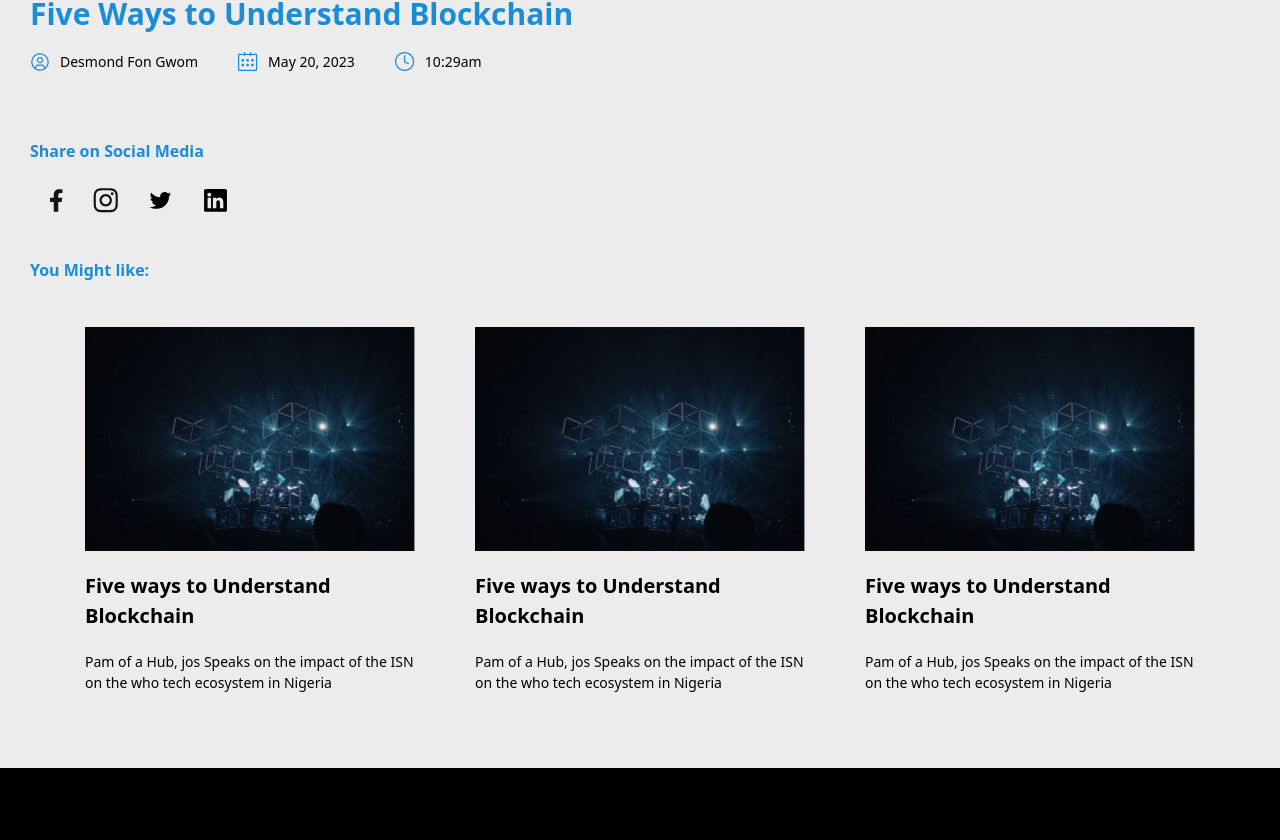
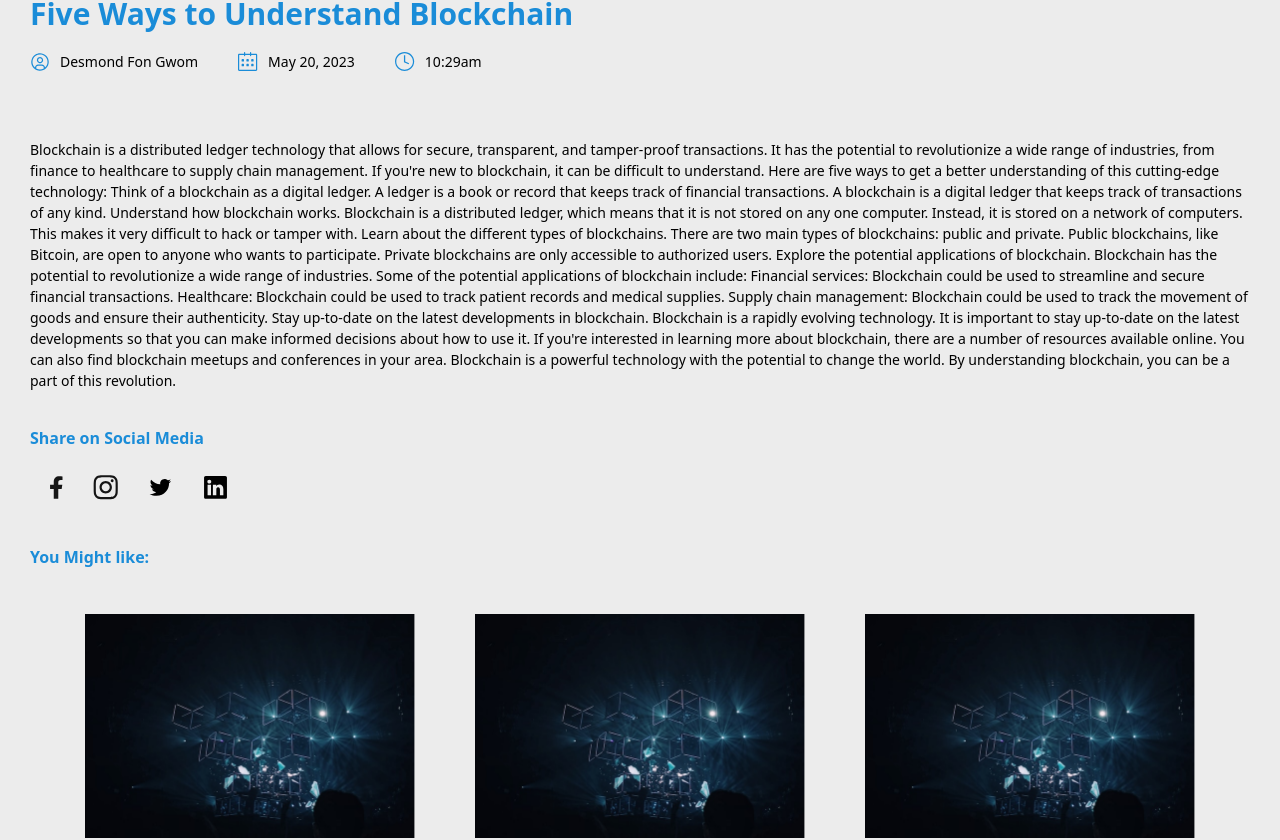
Before and after one commit to nHubNg/NNIA, a React (Vite) app: page /blogDetails in a window 1280 px wide. Shown: the part 698-1538 px from the top of the page. Built offline with nearby package versions, Linux system fonts and the light colour scheme.

Commit message:
added a value to the content prop of detail component

```diff
--- a/src/pages/blogDetails/index.jsx
+++ b/src/pages/blogDetails/index.jsx
@@ -17,6 +17,43 @@ const BlogDetails = () => {
           twitterPage={"https://www.twitter.com"}
           instagramPage={"https://www.instagram.com"}
           linkedinPage={"https://www.linkedin.com"}
+          content={
+            <p>
+              Blockchain is a distributed ledger technology that allows for
+              secure, transparent, and tamper-proof transactions. It has the
+              potential to revolutionize a wide range of industries, from
+              finance to healthcare to supply chain management. If you're new to
+              blockchain, it can be difficult to understand. Here are five ways
+              to get a better understanding of this cutting-edge technology:
+              Think of a blockchain as a digital ledger. A ledger is a book or
+              record that keeps track of financial transactions. A blockchain is
+              a digital ledger that keeps track of transactions of any kind.
+              Understand how blockchain works. Blockchain is a distributed
+              ledger, which means that it is not stored on any one computer.
+              Instead, it is stored on a network of computers. This makes it
+              very difficult to hack or tamper with. Learn about the different
+              types of blockchains. There are two main types of blockchains:
+              public and private. Public blockchains, like Bitcoin, are open to
+              anyone who wants to participate. Private blockchains are only
+              accessible to authorized users. Explore the potential applications
+              of blockchain. Blockchain has the potential to revolutionize a
+              wide range of industries. Some of the potential applications of
+              blockchain include: Financial services: Blockchain could be used
+              to streamline and secure financial transactions. Healthcare:
+              Blockchain could be used to track patient records and medical
+              supplies. Supply chain management: Blockchain could be used to
+              track the movement of goods and ensure their authenticity. Stay
+              up-to-date on the latest developments in blockchain. Blockchain is
+              a rapidly evolving technology. It is important to stay up-to-date
+              on the latest developments so that you can make informed decisions
+              about how to use it. If you're interested in learning more about
+              blockchain, there are a number of resources available online. You
+              can also find blockchain meetups and conferences in your area.
+              Blockchain is a powerful technology with the potential to change
+              the world. By understanding blockchain, you can be a part of this
+              revolution.
+            </p>
+          }
         />
 
         <div className="mx-[30px] mb-[75px] grid place-items-center">
@@ -24,9 +61,11 @@ const BlogDetails = () => {
             You Might like:
           </h2>
 
-
-            {/* recommended articles */}
-          <div className="grid gap-[60px] grid-cols-3  place-items-center">
+          {/* recommended articles */}
+          <div
+            className="grid gap-[60px] grid-cols-3  place-items-center
+          "
+          >
             <Article
               heading={"Five ways to Understand Blockchain"}
               description={
@@ -51,10 +90,7 @@ const BlogDetails = () => {
               image={articleImg}
             />
           </div>
-
         </div>
-
-
       </div>
     );
 }
```
